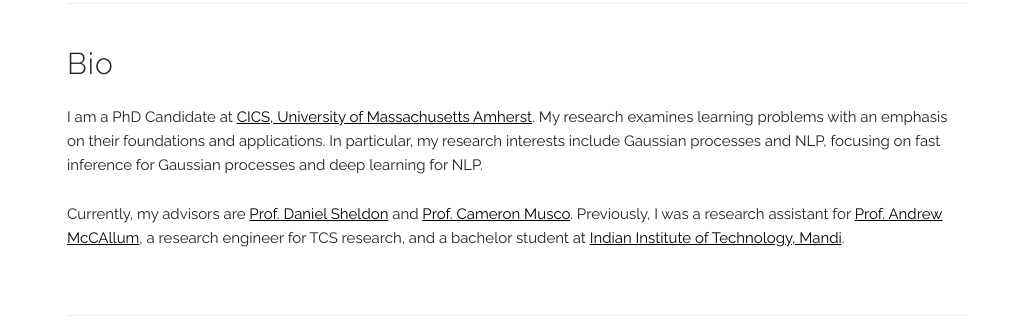
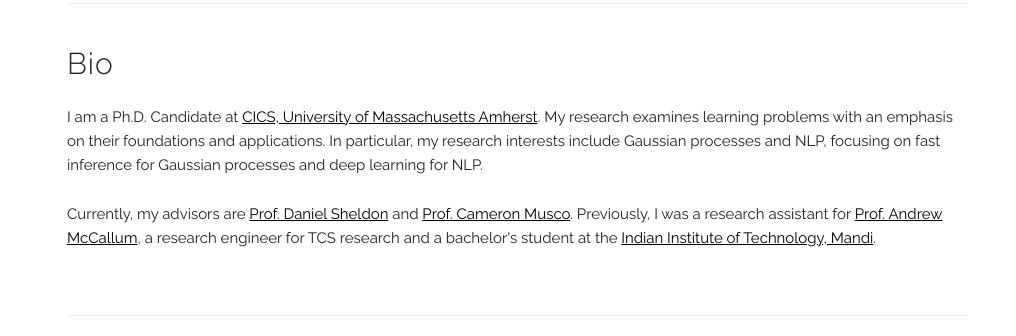
Before and after one commit to ymohit/ymohit.github.io, a Jekyll site: the page built from index.html, in a window 1280 px wide. Shown: the part 350-686 px from the top of the page, without its empty margins (123-1139 px from the left). Built offline with Jekyll 4.4.1, drawn with Linux system fonts in a browser that asks for light colours.

Commit message:
Update index.html

```diff
--- a/index.html
+++ b/index.html
@@ -6,13 +6,13 @@
 <div class="docs-section" id="bio">
   <h4>Bio</h4>
   <p>
-I am a PhD Candidate at <a href=https://www.cics.umass.edu/ target="_blank" style="color:rgb(0, 0, 0)">CICS, University of Massachusetts Amherst</a>.
+I am a Ph.D. Candidate at <a href=https://www.cics.umass.edu/ target="_blank" style="color:rgb(0, 0, 0)">CICS, University of Massachusetts Amherst</a>.
 My research examines learning problems with an emphasis on their foundations and applications. In particular, my research interests include Gaussian processes and NLP, focusing on fast inference for Gaussian processes and deep learning for NLP.
   <p>
 
   <p>
-Currently, my advisors are <a href=https://people.cs.umass.edu/~sheldon/ target="_blank" style="color:rgb(0, 0, 0)">Prof. Daniel Sheldon</a> and <a href=https://people.cs.umass.edu/~cmusco/ target="_blank" style="color:rgb(0, 0, 0)">Prof. Cameron Musco</a>. Previously, I was a research assistant for  <a href=https://people.cs.umass.edu/~mccallum/ target="_blank" style="color:rgb(0, 0, 0)">Prof. Andrew McCAllum</a>,
-a research engineer for TCS research, and a bachelor student at <a href=https://www.iitmandi.ac.in/ target="_blank" style="color:rgb(0, 0, 0)">Indian Institute of Technology, Mandi</a>.
+Currently, my advisors are <a href=https://people.cs.umass.edu/~sheldon/ target="_blank" style="color:rgb(0, 0, 0)">Prof. Daniel Sheldon</a> and <a href=https://people.cs.umass.edu/~cmusco/ target="_blank" style="color:rgb(0, 0, 0)">Prof. Cameron Musco</a>. Previously, I was a research assistant for  <a href=https://people.cs.umass.edu/~mccallum/ target="_blank" style="color:rgb(0, 0, 0)">Prof. Andrew McCallum</a>,
+a research engineer for TCS research and a bachelor's student at the <a href=https://www.iitmandi.ac.in/ target="_blank" style="color:rgb(0, 0, 0)">Indian Institute of Technology, Mandi</a>.
  </p>
 
 </div>
```
